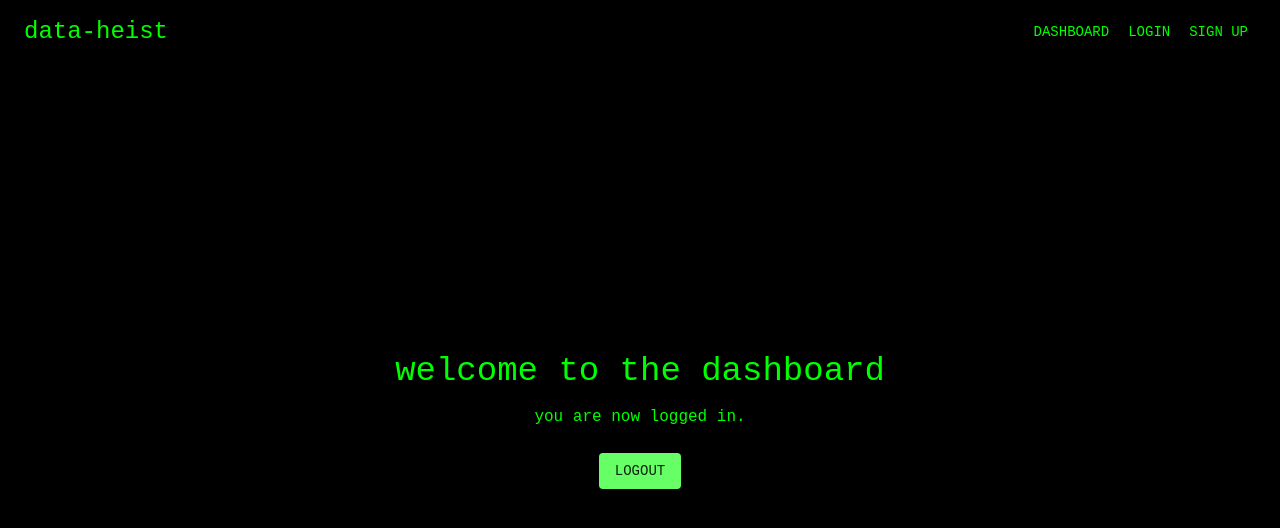
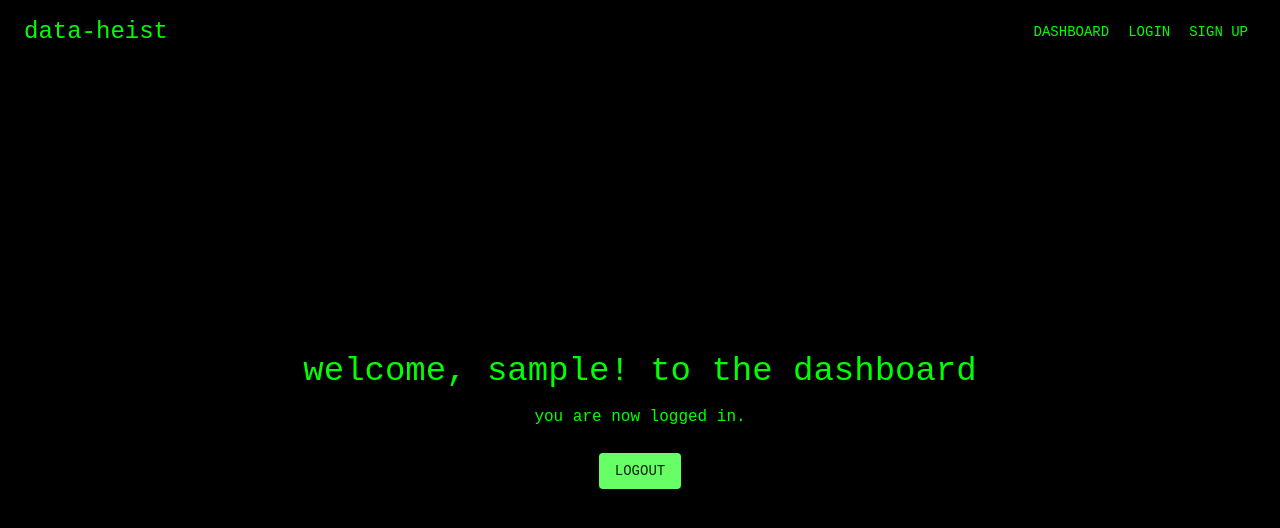
Before and after one commit to SeanKervick/data-heist-frontend, a React (Vite) app: page /dashboard in a window 1280 px wide. Shown: the top 528 px of the page. Built offline with nearby package versions, Linux system fonts and the light colour scheme; sample sign-in values are in the browser's storage.

Commit message:
username displaying in UI

```diff
--- a/src/pages/DashboardPage.tsx
+++ b/src/pages/DashboardPage.tsx
@@ -1,8 +1,11 @@
 import { Button, Container, Typography } from "@mui/material";
 import { useNavigate } from "react-router-dom";
+import { useState } from "react";
 
 const DashboardPage = () => {
   const navigate = useNavigate();
+  const [username] = useState(localStorage.getItem("username"));
+
 
   const handleLogout = () => {
     localStorage.removeItem("token"); // remove JWT token
@@ -12,7 +15,8 @@ const DashboardPage = () => {
   return (
     <Container sx={{ textAlign: "center", mt: 5 }}>
       <Typography variant="h4" gutterBottom>
-        welcome to the dashboard
+        welcome, {username}!
+        to the dashboard
       </Typography>
       <Typography>you are now logged in.</Typography>
       <Button variant="contained" color="secondary" onClick={handleLogout} sx={{ mt: 3 }}>
--- a/src/pages/LoginPage.tsx
+++ b/src/pages/LoginPage.tsx
@@ -23,6 +23,7 @@ const LoginPage = () => {
       console.log("login successful:", response.data);
       // store JWT token locally in the browswer, may improve this later for better security
       localStorage.setItem("token", response.data.token);
+      localStorage.setItem("username", response.data.username); // save username in local storage for displaying in UI
       navigate("/dashboard"); // redirect to dashboard
 
     } catch (error) {
--- a/src/pages/SignUpPage.tsx
+++ b/src/pages/SignUpPage.tsx
@@ -23,6 +23,7 @@ const SignUpPage = () => {
       console.log("account created successfully:", response.data);
       // store JWT token locally in the browswer, may improve this later for better security
       localStorage.setItem("token", response.data.token);
+      localStorage.setItem("username", response.data.username); // save username in local storage for displaying in UI
       navigate("/dashboard"); // redirect to dashboard
 
     } catch (error) {
```
